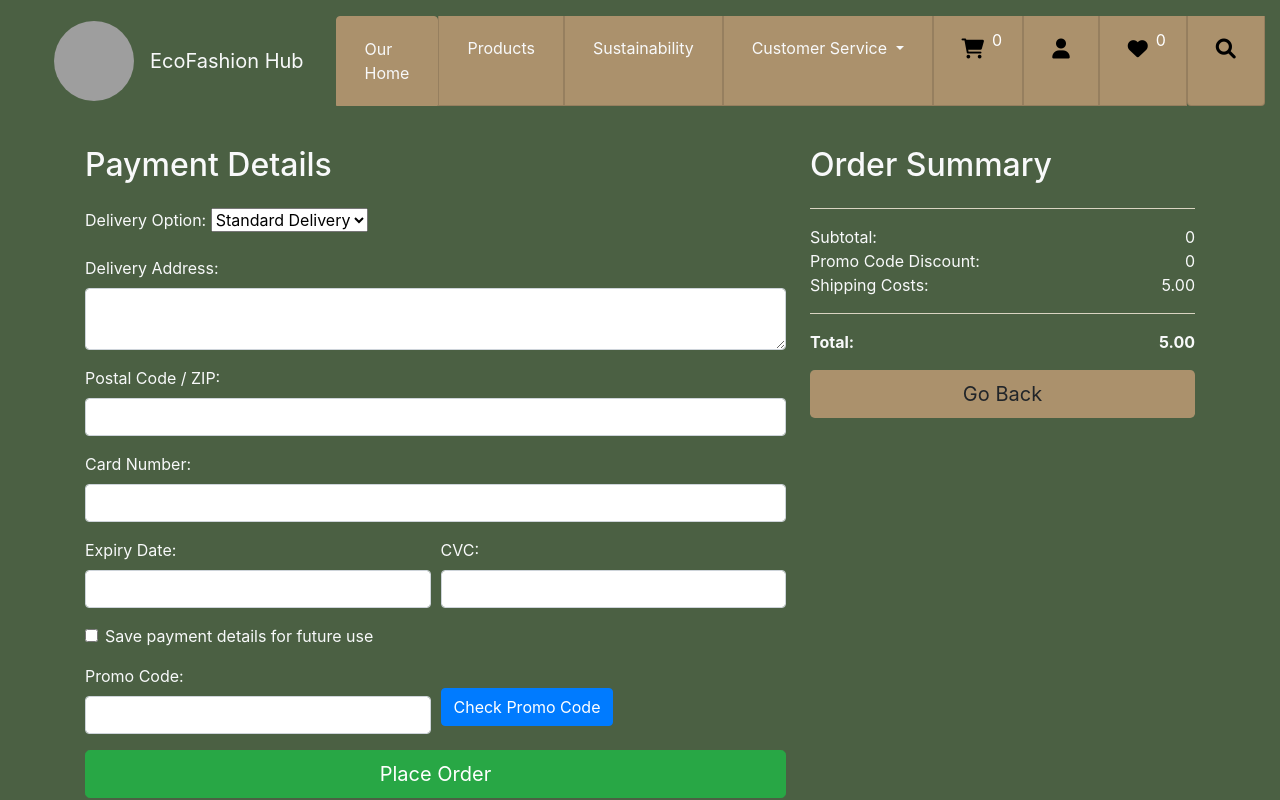
After one commit to Confunius/EcoFashion-Hub, a Flask app: page /payment in a window 1280 px wide. The commit adds this page. Run offline with Flask 3, Linux system fonts and the light colour scheme; some libraries are stand-ins or nearby versions; grey boxes are pictures that could not be loaded.

Commit message:
added js so paymentprocess updates order summary

```diff
--- a/__init__.py
+++ b/__init__.py
@@ -1,6 +1,7 @@
 from flask import Flask, render_template, request, redirect, url_for, session, jsonify, g
 import shelve
 import sys, os
+from datetime import datetime
 # current_dir = os.path.dirname(os.path.abspath(__file__))
 # main_dir = os.path.dirname(current_dir)
 # sys.path.append(main_dir)
@@ -288,7 +289,81 @@ def cart():
 
     return render_template('Customer/transaction/Cart.html', cart_items=combined_cart_items, cart_total=cart_total, num_items_in_cart=num_items_in_cart, size_options=size_options)
 
+@app.route('/update_shipping_cost', methods=['POST'])
+def update_shipping_cost():
+    delivery_option = request.form['delivery_option']
 
+    # Calculate the new shipping costs based on the selected delivery option
+    shipping_costs = 0 if delivery_option == 'collect_on_store' else 5
+
+    # Redirect back to the payment processing page with the updated shipping costs
+    return redirect(url_for('display_payment', shipping_costs=shipping_costs))
+
+
+
+@app.route('/payment', methods=['GET'])
+def display_payment():
+    # Retrieve cart items and promo code discount (if applicable) from the cart object
+    code_db_path = 'Objects/transaction/promo.db'
+    cart_items = cartobj.get_cart_items()
+    # promo_code = request.args.get('promo_code')  # Assuming the promo code is passed as a query parameter
+    promo_code_discount = 0
+
+    # Calculate the subtotal
+    subtotal = cartobj.get_cart_total()
+
+    # # Check if the promo code is valid
+    # promo_valid = False
+    # promo_discount = 0
+    # if promo_code:
+    #     with shelve.open(code_db_path) as code_db:
+    #         if promo_code in code_db:
+    #             promo = code_db[promo_code]
+    #             end_date = datetime.strptime(promo['end_date'], '%Y-%m-%d')
+    #             today = datetime.now().date()
+    #             if end_date >= today:
+    #                 promo_valid = True
+    #                 promo_discount = promo['discount']
+
+    # # Calculate the promo code discount (if applicable)
+    # promo_code_discount = 0
+    # if promo_valid:
+    #     promo_code_discount = subtotal * (promo_discount / 100)
+
+    # Calculate the total cost
+    shipping_costs = 5
+    total_cost = subtotal - promo_code_discount + shipping_costs
+
+    return render_template('/Customer/transaction/PaymentProcess.html', cart_items=cart_items, subtotal=subtotal,
+                           promo_code_discount=promo_code_discount, shipping_costs=shipping_costs,
+                           total_cost=total_cost)
+
+
+@app.route('/processpayment', methods=['POST'])
+def process_payment():
+    # Retrieve form data
+    # email = request.form['email']
+    # phone = request.form['phone']
+    delivery_option = request.form['delivery_option']
+    # address = request.form['address']
+    # postal_code = request.form['postal_code']
+    # card_number = request.form['card_number']
+    # expiry_date = request.form['expiry_date']
+    # cvc = request.form['cvc']
+    # save_payment = True if 'save_payment' in request.form else False
+    promo_code = request.form['promo_code']
+
+    # Process the form data and place the order (Implement your logic here)
+
+    # Redirect to the order confirmation page (replace 'order_confirmation' with the actual route)
+    return redirect(url_for('order_confirmation'))
+
+
+@app.route('/order_confirmation')
+def order_confirmation():
+    # This route will show the order confirmation page after the payment is processed
+    # Implement your logic to display the confirmation page here
+    return render_template('Customer/transaction/OrderConfirmation.html')
 
 
 
--- a/templates/Customer/transaction/Cart.html
+++ b/templates/Customer/transaction/Cart.html
@@ -54,7 +54,7 @@
   </table>
   <div class="text-center">
     <h3>Total: ${{ "%0.2f"|format(cart_total) }}</h3>
-    <a href="#" class="btn bgd-light">Checkout</a>
+    <a href="/payment" class="btn bgd-light">Checkout</a>
   </div>
   {% else %}
   <div class="text-center mt-4">
--- /dev/null
+++ b/templates/Customer/transaction/PaymentProcess.html
@@ -0,0 +1,151 @@
+{% extends "Customer/base.html" %}
+{% block title %}Ecofashion Hub - Payment Processing{% endblock %}
+
+{% block content %}
+<div class="container mt-4">
+  <div class="d-flex">
+    <!-- Left side - Payment details form -->
+    <div class="flex-grow-1 mr-4">
+      <h2 class="mb-4">Payment Details</h2>
+      <form action="{{ url_for('process_payment')}}" method="post">
+        <!-- <div class="form-group">
+          <label for="email">Email:</label>
+          <input type="email" class="form-control" id="email" name="email" required>
+        </div>
+        <div class="form-group">
+          <label for="phone">Phone (with country code):</label>
+          <input type="tel" class="form-control" id="phone" name="phone" required>
+        </div> -->
+
+        <!-- Delivery option, Address, and Postal code / ZIP -->
+        <div class="form-group">
+          <label for="delivery_option">Delivery Option:</label>
+          <select name="delivery_option" id="delivery_option">
+              <option value="standard_delivery">Standard Delivery</option>
+              <option value="collect_on_store">Collect on Store</option>
+          </select>
+          <!-- Hidden field to update the shipping costs -->
+          <input type="hidden" name="shipping_costs" value="{{ shipping_costs }}">
+        </div>
+        <div class="form-group" id="address-form-group">
+          <label for="address">Delivery Address:</label>
+          <textarea class="form-control" id="address" name="address" required></textarea>
+        </div>
+        <div class="form-group">
+          <label for="postal_code">Postal Code / ZIP:</label>
+          <input type="text" class="form-control" id="postal_code" name="postal_code" required>
+        </div>
+
+        <div class="form-group">
+          <label for="card_number">Card Number:</label>
+          <input type="text" class="form-control" id="card_number" name="card_number" required>
+        </div>
+        <div class="form-row">
+          <div class="form-group col-md-6">
+            <label for="expiry_date">Expiry Date:</label>
+            <input type="text" class="form-control" id="expiry_date" name="expiry_date" required>
+          </div>
+          <div class="form-group col-md-6">
+            <label for="cvc">CVC:</label>
+            <input type="text" class="form-control" id="cvc" name="cvc" required>
+          </div>
+        </div>
+
+        <div class="form-check mb-3">
+          <input type="checkbox" class="form-check-input" id="save_payment" name="save_payment">
+          <label class="form-check-label" for="save_payment">Save payment details for future use</label>
+        </div>
+
+        <!-- Promo code -->
+        <div class="form-row">
+          <div class="form-group col-md-6">
+            <label for="promo_code">Promo Code:</label>
+            <input type="text" class="form-control" id="promo_code" name="promo_code">
+          </div>
+          <div class="form-group col-md-6">
+            <button type="button" class="btn btn-primary mt-4" id="check_promo_btn">Check Promo Code</button>
+            <!-- Display the promo code discount here -->
+            <div id="promo_discount"></div>
+          </div>
+        </div>
+
+        <!-- Place Order button -->
+        <button type="submit" class="btn btn-success btn-lg btn-block">Place Order</button>
+      </form>
+    </div>
+
+<!-- Right side - Order summary -->
+<div class="flex-grow-1">
+  <h2 class="mb-4">Order Summary</h2>
+  <!-- Order summary details for each item -->
+  {% for item in cart_items %}
+    <div class="order-item mb-3">
+      <div class="d-flex align-items-center mb-2">
+        <img src="{{ item.image_url }}" alt="Item Image" class="order-item-image">
+        <div class="flex-grow-1 ml-3">
+          <h6 class="mb-0 text-truncate">{{ item.name }}</h6>
+          <p class="mb-0">Price: ${{ item.price }} | Color: {{ item.color }} | Quantity: {{ item.quantity }}</p>
+        </div>
+      </div>
+    </div>
+  {% endfor %}
+  <!-- End of Order summary details for each item -->
+
+  <!-- Subtotal, Promo code discount, Shipping costs, and Total cost -->
+  <hr class="bgd-light">
+  <div class="d-flex justify-content-between">
+    <div>Subtotal:</div>
+    <div id="subtotal">{{ subtotal }}</div>
+  </div>
+  <div class="d-flex justify-content-between">
+    <div>Promo Code Discount:</div>
+    <div id="promo_code_discount">{{ promo_code_discount }}</div>
+  </div>
+  <div class="d-flex justify-content-between">
+    <div>Shipping Costs:</div>
+    <div id="shipping_costs">5</div>
+  </div>
+  <hr class="bgd-light">
+  <div class="d-flex justify-content-between font-weight-bold">
+    <div>Total:</div>
+    <div id="total_cost">{{ total_cost }}</div>
+  </div>
+  <!-- End of Subtotal, Promo code discount, Shipping costs, and Total cost -->
+
+  <!-- Go back option -->
+  <a href="/cart" class="btn btn-lg btn-block bgd-dark mt-3">Go Back</a>
+</div>
+{% endblock %}
+
+{% block scripts %}
+<script>
+  document.addEventListener('DOMContentLoaded', function () {
+    // JavaScript code to handle updates
+    const deliveryOption = document.getElementById('delivery_option');
+    const shippingCosts = document.getElementById('shipping_costs');
+    const totalCost = document.getElementById('total_cost');
+    const shippingCostValue = 5; // Default shipping cost for standard delivery
+    const deliveryAddressField = document.getElementById('address-form-group');
+
+    function updateTotalCost() {
+      const subtotal = parseFloat(document.getElementById('subtotal').innerText);
+      const promoCodeDiscount = parseFloat(document.getElementById('promo_code_discount').innerText);
+      const shippingCost = deliveryOption.value === 'collect_on_store' ? 0 : shippingCostValue;
+      const total = (subtotal - promoCodeDiscount + shippingCost).toFixed(2);
+      shippingCosts.innerText = shippingCost.toFixed(2);
+      totalCost.innerText = total;
+
+      // Show/hide delivery address field based on the selected delivery option
+      if (deliveryOption.value === 'collect_on_store') {
+        deliveryAddressField.style.display = 'none';
+      } else {
+        deliveryAddressField.style.display = 'block';
+      }
+    }
+
+    // Update the total cost and handle delivery option change when the page loads
+    updateTotalCost();
+    deliveryOption.addEventListener('change', updateTotalCost);
+  });
+</script>
+{% endblock %}
```
